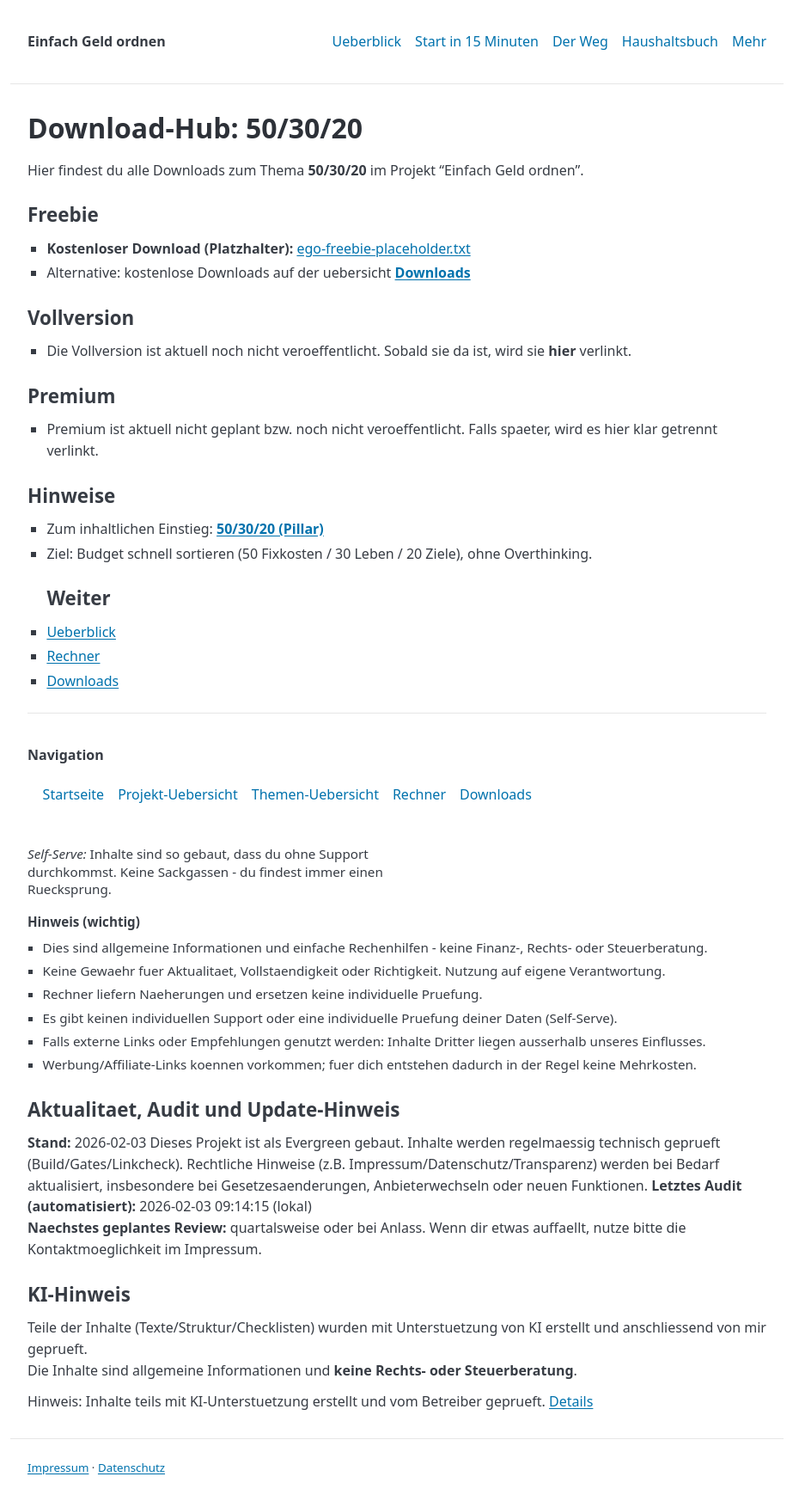
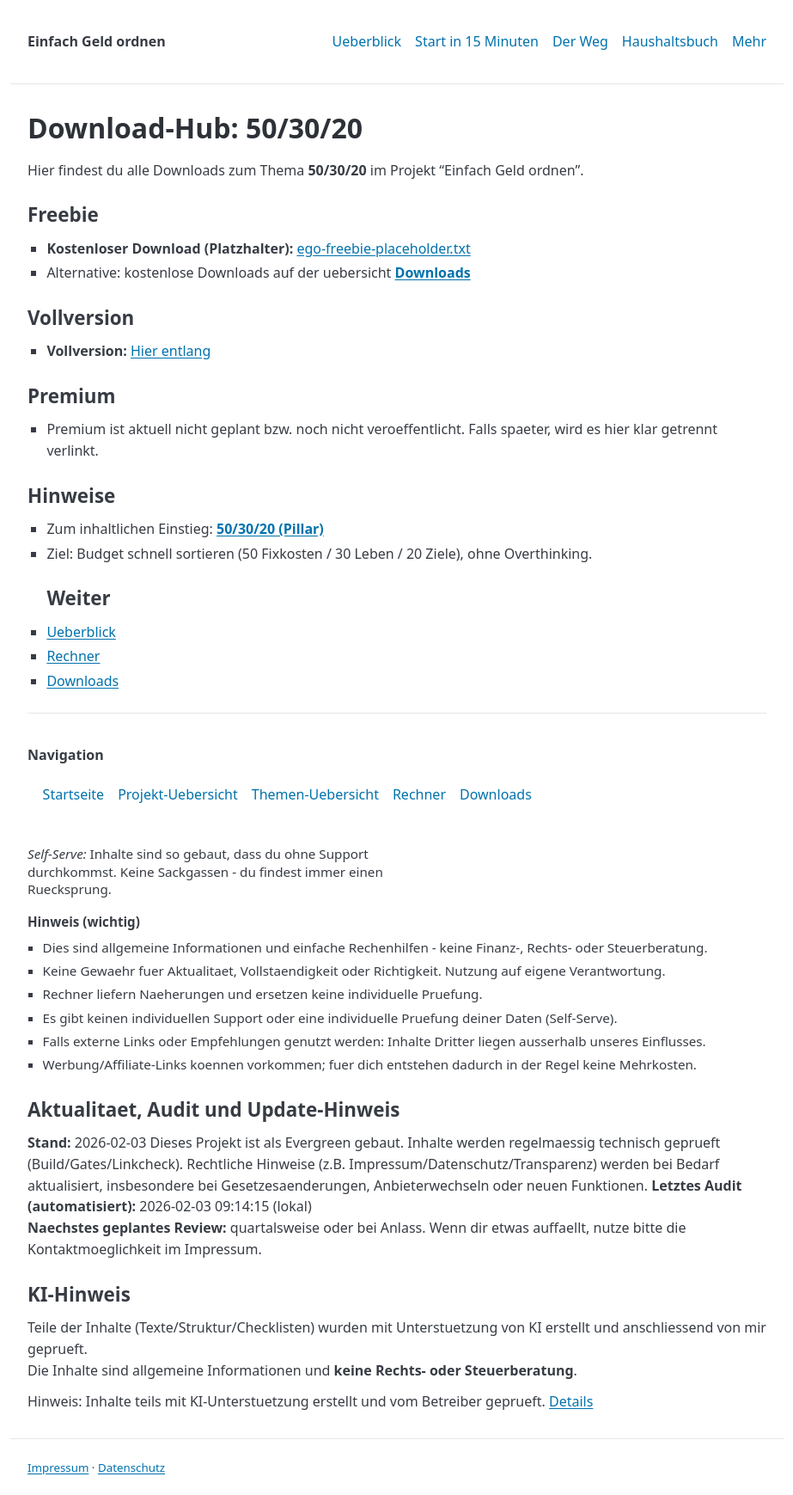
Before and after one commit to gluecklich-tools/einfach-geld-ordnen, a Jekyll site: the page built from seiten/download-hub-50-30-20.md, in a window 1280 px wide. Shown: the whole page at 86% size, without its empty margins (178-1101 px from the left). Built offline with Jekyll 4.4.1, drawn with Linux system fonts in a browser that asks for light colours.

Commit message:
Klaus-Run: automated gates + push 2026-02-20 15:24

```diff
--- a/seiten/download-hub-50-30-20.md
+++ b/seiten/download-hub-50-30-20.md
@@ -16,7 +16,7 @@
 
 ## Vollversion
 
-- Die Vollversion ist aktuell noch nicht veroeffentlicht. Sobald sie da ist, wird sie **hier** verlinkt.
+- **Vollversion:** [Hier entlang]({{ site.baseurl }}/seiten/vollversion.html?utm_source=site&utm_medium=downloadhub&utm_campaign=vollversion)
 
 ## Premium
 
```
Also changed, not shown: seiten/download-hub-abo-manager.md (+1 -1 lines), seiten/download-hub-fixkosten-senken.md (+1 -1 lines), seiten/download-hub-jahreskosten-kalender.md (+1 -1 lines), seiten/download-hub-notgroschen.md (+1 -1 lines), seiten/download-hub-schulden-schneeball.md (+1 -1 lines).
